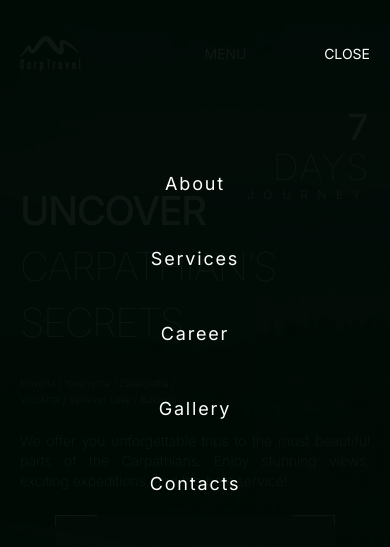
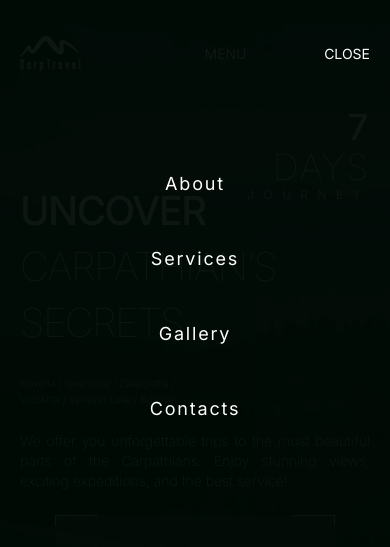
Before and after one commit to Olena-Rudnieva/next-js-carptravel, a Next.js app: page / in a window 390 px wide. Both pictures are taken after a click on the button "MENU". Shown: the top 547 px of the page. Built offline with nearby package versions, Linux system fonts and the light colour scheme.

Commit message:
Fix scroll

```diff
--- a/app/components/AppBar.js
+++ b/app/components/AppBar.js
@@ -29,7 +29,7 @@ export default function AppBar() {
             <MobileMenu onClick={toggleMenu} />
           </div>
         )}
-        <ul className="hidden md:flex gap-6 xl:gap-14 text-white">
+        <ul className="hidden md:flex gap-6 xl:gap-14 text-white cursor-pointer">
           <li>
             <Link
               className="text-sm font-normal tracking-[1.4px] hover:underline"
--- a/app/components/Contacts.js
+++ b/app/components/Contacts.js
@@ -51,7 +51,7 @@ export default function Contacts() {
             </div>
 
             <div className="flex justify-end md:justify-start mb-3 md:mb-16 xl:mb-0 xl:justify-end xl:text-right xl:mr-[101px]">
-              <p className="text-xs font-extralight leading-5 mr-5 xl:mr-0 xl:absolute xl:left-[398px]">
+              <p className="text-xs font-extralight leading-5 mr-5 xl:mr-0 xl:absolute xl:left-[416px]">
                 Follow us
               </p>
               <ul>
@@ -63,6 +63,14 @@ export default function Contacts() {
                     className="text-sm md:text-base font-normal leading-6 hover:underline"
                   >
                     facebook
+                  </a>
+                  <a
+                    href="https://www.facebook.com/"
+                    target="_blank"
+                    rel="noopener noreferrer nofollow"
+                    className="text-sm md:text-base font-normal leading-6 hover:underline"
+                  >
+                    test
                   </a>
                 </li>
                 <li>
--- a/app/components/Hero.js
+++ b/app/components/Hero.js
@@ -1,4 +1,7 @@
-import MainButton from "./MainButton";
+'use client';
+
+import { Link } from 'react-scroll/modules';
+import MainButton from './MainButton';
 
 export default function Hero() {
   return (
@@ -26,7 +29,9 @@ export default function Hero() {
           Carpathians. Enjoy stunning views, exciting expeditions, and the best
           service!
         </p>
-        <MainButton/>
+        <Link to="contacts" spy={true} smooth={true} duration={500}>
+          <MainButton />
+        </Link>
       </div>
     </div>
   );
--- a/app/components/MainButton.js
+++ b/app/components/MainButton.js
@@ -2,20 +2,12 @@ import { BottomLeft, BottomRight, TopLeft, TopRight } from './ButtonIcons';
 
 export default function MainButton() {
   return (
-    <div className="relative flex justify-center items-center   ml-auto mr-auto  bg-white bg-opacity-10 md:bg-white md:bg-opacity-5 px-[64px] py-[18px] md:py-[14px] xl:py-[16px] w-[280px] md:w-[230px] md:h-[50px] xl:w-[294px] xl:h-[70px] ">
+    <div className="relative flex justify-center items-center ml-auto mr-auto bg-white bg-opacity-10 md:bg-white md:bg-opacity-5 px-[64px] py-[18px] md:py-[14px] xl:py-[16px] w-[280px] md:w-[230px] md:h-[50px] xl:w-[294px] xl:h-[70px]  hover:bg-white hover:bg-opacity-20 focus:bg-white focus:bg-opacity-20 transition-all duration-300 ease-linear">
       <button
         type="button"
-        className=" text-white text-lg xl:text-[32px] font-bold leading-[48px]"
+        className=" text-white text-lg xl:text-[32px] font-bold leading-[48px] uppercase"
       >
         JOIN NOW
-        {/* <Link to={contacts} smooth={true} duration={500} offset={50}>
-          JOIN NOW
-        </Link> */}
-        {/* <Link to={Contacts} smooth={true} duration={500} offset={50}>
-              JOIN NOW
-            </Link> */}
-        {/* <a href="#">JOIN NOW</a> */}
-        {/* <BottomRight /> */}
         <BottomRight />
         <TopRight />
         <BottomLeft />
--- a/app/components/MobileMenu.js
+++ b/app/components/MobileMenu.js
@@ -1,4 +1,6 @@
 'use client';
+
+import { Link } from 'react-scroll/modules';
 
 export default function MobileMenu({ onClick }) {
   return (
@@ -12,51 +14,56 @@ export default function MobileMenu({ onClick }) {
           CLOSE
         </button>
         <nav>
-          <ul className="flex flex-col gap-12  text-center pt-[170px]">
+          <ul className="flex flex-col gap-12  text-center pt-[170px] cursor-pointer">
             <li>
-              <a
+              <Link
                 onClick={onClick}
                 className="text-[18px] font-normal tracking-[1.8px]"
+                to="about"
+                spy={true}
+                smooth={true}
+                duration={500}
               >
                 About
-              </a>
+              </Link>
+            </li>
+
+            <li>
+              <Link
+                onClick={onClick}
+                className="text-[18px] font-normal tracking-[1.8px]"
+                to="services"
+                spy={true}
+                smooth={true}
+                duration={500}
+              >
+                Services
+              </Link>
+            </li>
+
+            <li>
+              <Link
+                onClick={onClick}
+                className="text-[18px] font-normal tracking-[1.8px]"
+                to="gallery"
+                spy={true}
+                smooth={true}
+                duration={500}
+              >
+                Gallery
+              </Link>
             </li>
             <li>
-              <a
+              <Link
+                onClick={onClick}
                 className="text-[18px] font-normal tracking-[1.8px]"
-                onClick={onClick}
-              >
-                Services
-              </a>
-            </li>
-            <li>
-              <a
-                className="text-[18px] font-normal tracking-[1.8px]"
-                onClick={onClick}
-              >
-                Career
-              </a>
-            </li>
-            <li>
-              <a
-                className="text-[18px] font-normal tracking-[1.8px]"
-                onClick={onClick}
-              >
-                Gallery
-              </a>
-            </li>
-            <li>
-              <a
-                className="text-[18px] font-normal tracking-[1.8px] "
-                onClick={onClick}
-                // to={About}
-                // smooth={true}
-                // duration={500}
-                // offset={50}
-                // onClick={onClick}
+                to="contacts"
+                spy={true}
+                smooth={true}
+                duration={500}
               >
                 Contacts
-              </a>
+              </Link>
             </li>
           </ul>
         </nav>
--- a/app/globals.css
+++ b/app/globals.css
@@ -49,3 +49,7 @@ body {
     padding-right: 24px;
   }
 }
+
+.scroll {
+  scroll-behavior: smooth;
+}
```
Also changed, not shown: app/components/Test.js (added).
